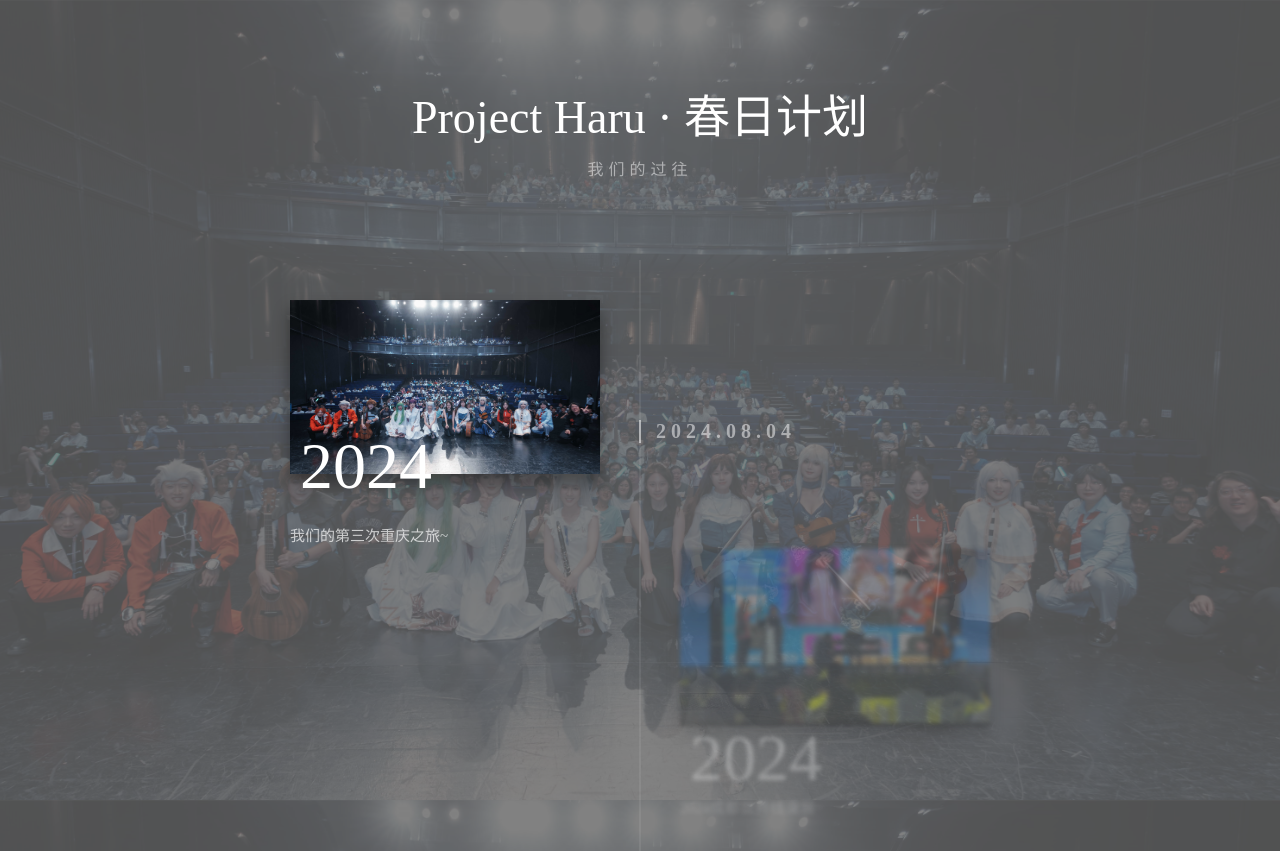
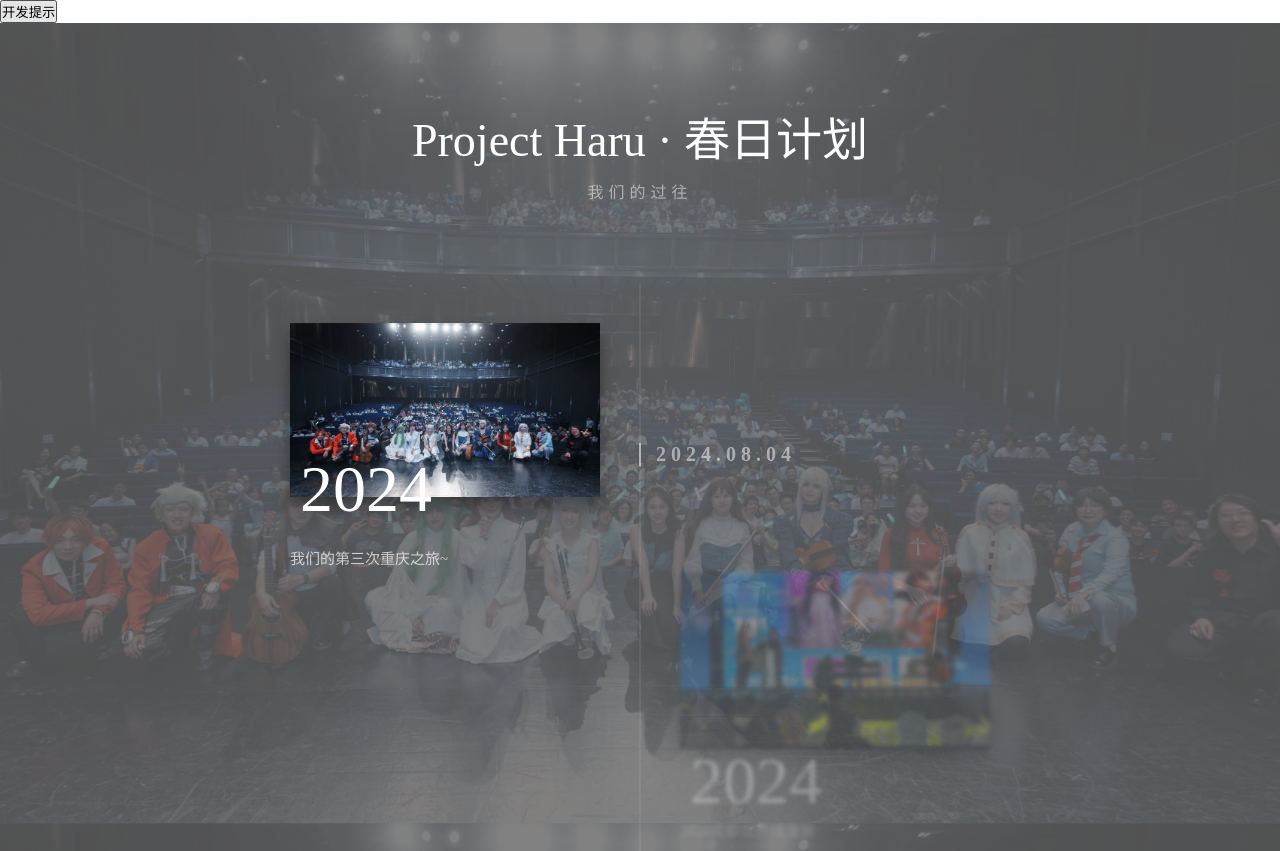
Before and after one commit to GreenBudsOnPotato/The-Website-for-ProjectHaru, a plain HTML site: page index.html in a window 1280 px wide. Shown: the top 851 px of the page. Drawn offline with Linux system fonts and the light colour scheme.

Commit message:
Add files via upload

```diff
--- a/index.html
+++ b/index.html
@@ -7,6 +7,12 @@
     <meta name="viewport" content="width=device-width, initial-scale=1.0">
     <title>Project Haru · 春日计划</title>
     <link rel="icon" type="image/png" href="./assets/img/favicon.ico">
+    <!-- 开发声明，正式版删除 -->
+    <script>
+        function myFunction() {
+            alert("开发中，不代表最终品质。\n由于github半墙的原因，响应速度以及图片下载速度会很慢，建议开启加速器或使用VPN代理以提高加载速度。");
+        }
+    </script>
     <style>
         * {
             padding: 0;
@@ -196,6 +202,9 @@
 
 <body>
 
+    <!-- 开发声明，正式版删除 -->
+    <input type="button" onclick="myFunction()" value="开发提示">
+
     <div class="shell" id="shell">
         <div class="header">
             <h2 class="title">Project Haru · 春日计划</h2>
```
